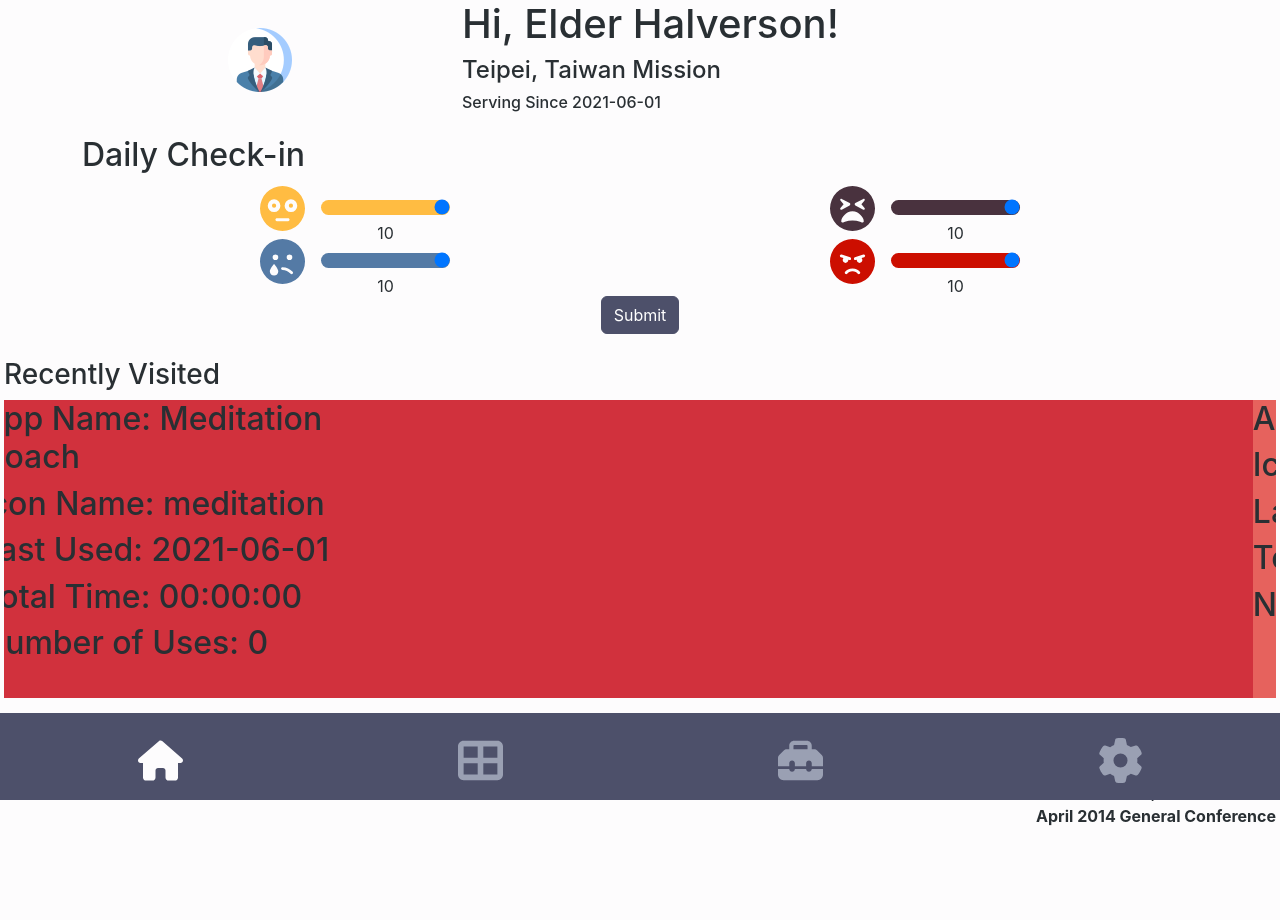
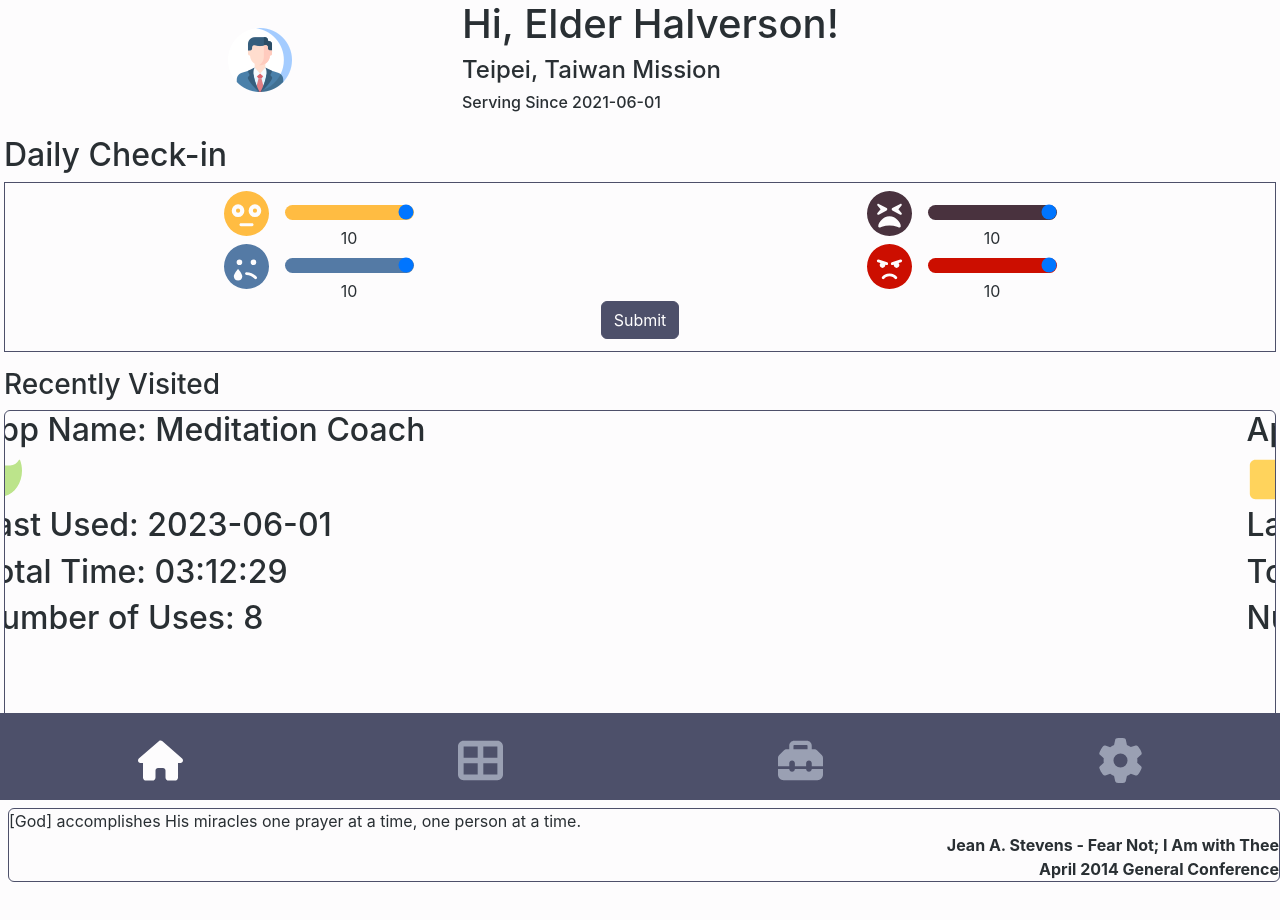
Before and after one commit to ckearl/called-to-heal, a React (Create React App) app: page / in a window 1280 px wide. Shown: the top 920 px of the page. Built offline with nearby package versions, Linux system fonts and the light colour scheme.

Commit message:
main ui update, sliders, boxes, etc

```diff
--- a/src/Home.js
+++ b/src/Home.js
@@ -8,27 +8,27 @@ import seedrandom from "seedrandom";
 const appUsage = [
   {
     appName: "Meditation Coach",
-    iconName: "meditation",
-    lastUsed: "2021-06-01",
-    totalTime: "00:00:00",
-    numberOfUses: 0,
-    bgColor: "#D1313D",
+    iconName: "leaf",
+    lastUsed: "2023-06-01",
+    totalTime: "03:12:29",
+    numberOfUses: 8,
+    bgColor: "#BCE48B",
   },
   {
     appName: "Notepad",
     iconName: "sticky-note",
-    lastUsed: "2021-06-01",
-    totalTime: "00:00:00",
-    numberOfUses: 0,
-    bgColor: "#E6625D",
+    lastUsed: "2023-12-01",
+    totalTime: "00:12:32",
+    numberOfUses: 3,
+    bgColor: "#FFD35C",
   },
   {
     appName: "Media Player",
     iconName: "clapperboard",
-    lastUsed: "2021-06-01",
-    totalTime: "00:00:00",
-    numberOfUses: 0,
-    bgColor: "#F9BF76",
+    lastUsed: "2023-10-31",
+    totalTime: "04:23:56",
+    numberOfUses: 6,
+    bgColor: "#2E1E0F",
   },
 ];
 
@@ -60,26 +60,39 @@ function introTopHeader(user, pageChangeHandler) {
 
 function recentlyVisited(user, appUsage) {
   return (
-    <section className="r-v-slider mt-3 ms-1 me-1">
-      <h3>Recently Visited</h3>
+    <div>
+      <h3 className="w-100 mt-3 ms-1">Recently Visited</h3>
+      <section className="r-v-slider mt-1 ms-1 me-1 border border-primary rounded">
         <div className="slideshow">
           {appUsage.map((app) => {
             return (
-            <div key={app.appName} className="sliderImage" style={{ backgroundColor: app.bgColor }}>
+              <div
+                key={app.appName}
+                className="sliderImage"
+                // style={{ backgroundColor: app.bgColor }}
+              >
                 {recentlyVisitedCardBuilder(user, app)}
               </div>
             );
           })}
         </div>
       </section>
+    </div>
   );
 }
 
 function recentlyVisitedCardBuilder(user, appUsage) {
   return (
-    <div>
+    <div className="w-100 ps-2">
       <h2>App Name: {appUsage.appName}</h2>
-      <h2>Icon Name: {appUsage.iconName}</h2>
+      <FontAwesomeIcon
+        icon={["fas", appUsage.iconName]}
+        style={{
+          height: 45,
+          width: 45,
+          color: appUsage.bgColor,
+        }}
+      />
       <h2>Last Used: {appUsage.lastUsed}</h2>
       <h2>Total Time: {appUsage.totalTime}</h2>
       <h2>Number of Uses: {appUsage.numberOfUses}</h2>
@@ -90,21 +103,26 @@ function recentlyVisitedCardBuilder(user, appUsage) {
 function quoteOfTheDay() {
   let quoteOfTheDay = pickRandomQuote();
   return (
-    <section className="q-o-t-d mt-3 ms-1 me-1">
+    <div className="w-100 mt-3 ms-1">
       <h3>Quote of the Day</h3>
+      <section className="q-o-t-d ms-1 me-1 border border-primary rounded">
         <div className="q-o-t-d-content">
           <div className="q-o-t-d-quote">{quoteOfTheDay[0].quote}</div>
-        <div className="q-o-t-d-speaker fw-bolder text-end">{quoteOfTheDay[0].speaker}</div>
-        <div className="q-o-t-d-location fw-bolder text-end">{quoteOfTheDay[0].location}</div>
+          <div className="q-o-t-d-speaker fw-bolder text-end">
+            {quoteOfTheDay[0].speaker}
+          </div>
+          <div className="q-o-t-d-location fw-bolder text-end">
+            {quoteOfTheDay[0].location}
+          </div>
         </div>
       </section>
+    </div>
   );
 }
 
 function pickRandomQuote() {
   const rng = seedrandom(new Date().toDateString());
   const randomIndex = Math.floor(rng() * constants.dailyQuotes.length);
-  // console.log(constants.dailyQuotes[randomIndex]);
   let quote = constants.dailyQuotes[randomIndex];
   let speaker = constants.dailyQuotes[1][randomIndex];
   let location = constants.dailyQuotes[1][randomIndex];
@@ -197,8 +215,9 @@ const Home = ({ user, setUser, currentPage, onPageChange }) => {
   return (
     <div className="">
       {introTopHeader(user, pageChangeHandler)}
-      <div className="container mt-3">
-        <h2 className="text-start">Daily Check-in</h2>
+      <div className="mt-3 w-100">
+        <h2 className="text-start ms-1 me-1">Daily Check-in</h2>
+        <section className="ms-1 me-1 p-1 border border-primary">
           <form onSubmit={moodFormHandler}>
             <div className="row">
               {IconBuilder("anxious")}
@@ -210,6 +229,7 @@ const Home = ({ user, setUser, currentPage, onPageChange }) => {
               <input className="btn btn-primary" type="submit" />
             </div>
           </form>
+        </section>
       </div>
       {recentlyVisited(user, appUsage)}
       {quoteOfTheDay()}
```
Lines whose indentation alone changed are shown as unchanged.
